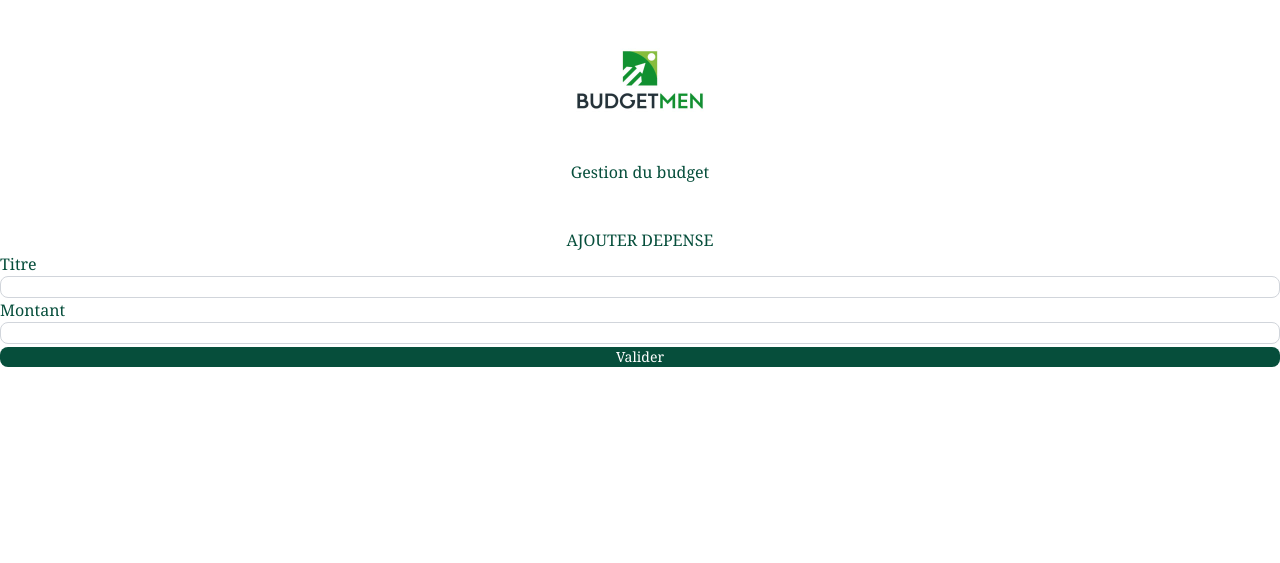
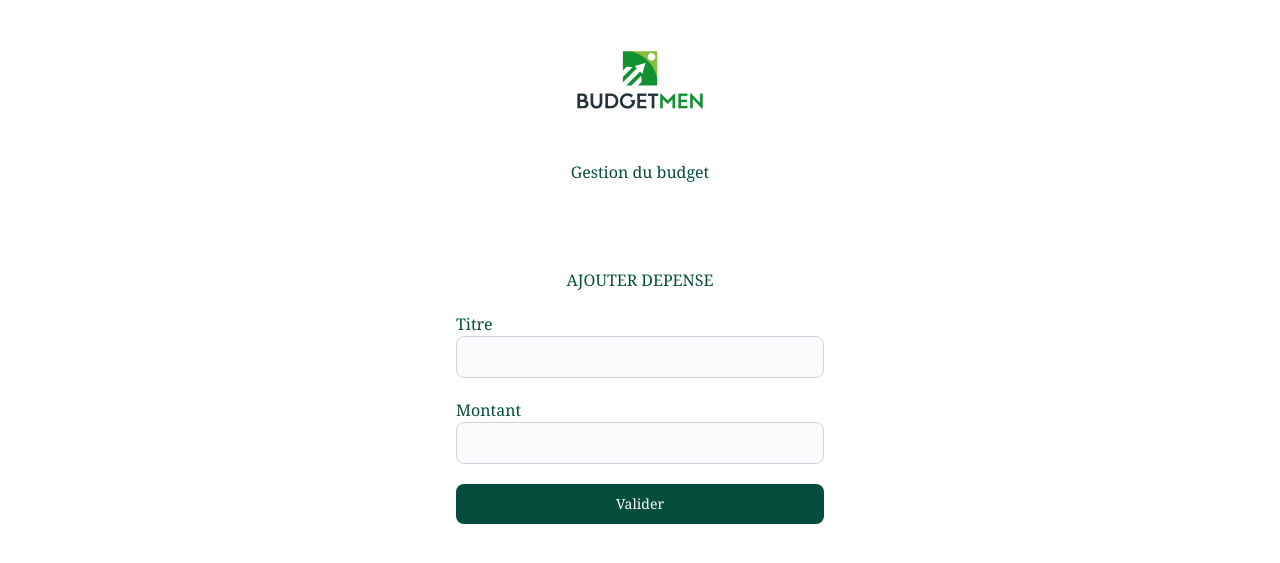
Before and after one commit to aminaozil/Gestion_budget, a Flask app: page /create_dep in a window 1280 px wide. Shown: the top 563 px of the page. Run offline with Flask 3, Linux system fonts and the light colour scheme; some libraries are stand-ins or nearby versions.

Commit message:
projet final

```diff
--- a/app.py
+++ b/app.py
@@ -90,14 +90,12 @@ def update(id):
     if request.method == "POST":
         depense.titre_depense = request.form['titre_depense']
         depense.montant_depense = request.form['montant_depense']
-
         try:
             db.session.commit()
-            flash("La modification a reussi !!")
+            flash("Modification fait avec success", "success")
             return redirect("/")
         except Exception:
-            print("erreur")
-
+            print("erreur est pro")
     return render_template("/depense/update.html", depense=depense)
 
 
--- a/static/css/main.css
+++ b/static/css/main.css
@@ -632,6 +632,10 @@ video {
   margin: 1.25rem;
 }
 
+.m-8 {
+  margin: 2rem;
+}
+
 .mx-auto {
   margin-left: auto;
   margin-right: auto;
@@ -643,6 +647,10 @@ video {
 
 .mb-4 {
   margin-bottom: 1rem;
+}
+
+.mb-5 {
+  margin-bottom: 1.25rem;
 }
 
 .ms-0 {
@@ -667,6 +675,11 @@ video {
 
 .grid {
   display: grid;
+}
+
+.size-16 {
+  width: 4rem;
+  height: 4rem;
 }
 
 .size-6 {
@@ -714,8 +727,16 @@ video {
   min-width: 16rem;
 }
 
+.max-w-10 {
+  max-width: 2.5rem;
+}
+
 .max-w-40 {
   max-width: 10rem;
+}
+
+.max-w-md {
+  max-width: 28rem;
 }
 
 .border-collapse {
@@ -803,6 +824,11 @@ video {
   background-color: rgb(6 78 59 / var(--tw-bg-opacity, 1));
 }
 
+.bg-gray-50 {
+  --tw-bg-opacity: 1;
+  background-color: rgb(249 250 251 / var(--tw-bg-opacity, 1));
+}
+
 .bg-green-100 {
   --tw-bg-opacity: 1;
   background-color: rgb(220 252 231 / var(--tw-bg-opacity, 1));
@@ -826,6 +852,10 @@ video {
   padding: 0.5rem;
 }
 
+.p-2\.5 {
+  padding: 0.625rem;
+}
+
 .px-3 {
   padding-left: 0.75rem;
   padding-right: 0.75rem;
@@ -836,9 +866,19 @@ video {
   padding-right: 1rem;
 }
 
+.px-5 {
+  padding-left: 1.25rem;
+  padding-right: 1.25rem;
+}
+
 .py-2 {
   padding-top: 0.5rem;
   padding-bottom: 0.5rem;
+}
+
+.py-2\.5 {
+  padding-top: 0.625rem;
+  padding-bottom: 0.625rem;
 }
 
 .py-3 {
@@ -846,8 +886,24 @@ video {
   padding-bottom: 0.75rem;
 }
 
+.pb-10 {
+  padding-bottom: 2.5rem;
+}
+
+.pl-10 {
+  padding-left: 2.5rem;
+}
+
 .pl-11 {
   padding-left: 2.75rem;
+}
+
+.pr-10 {
+  padding-right: 2.5rem;
+}
+
+.pt-10 {
+  padding-top: 2.5rem;
 }
 
 .pt-5 {
@@ -881,6 +937,14 @@ video {
   line-height: 1.75rem;
 }
 
+.font-bold {
+  font-weight: 700;
+}
+
+.font-medium {
+  font-weight: 500;
+}
+
 .leading-tight {
   line-height: 1.25;
 }
@@ -893,6 +957,11 @@ video {
 .text-emerald-900 {
   --tw-text-opacity: 1;
   color: rgb(6 78 59 / var(--tw-text-opacity, 1));
+}
+
+.text-gray-900 {
+  --tw-text-opacity: 1;
+  color: rgb(17 24 39 / var(--tw-text-opacity, 1));
 }
 
 .text-green-500 {
@@ -965,6 +1064,10 @@ video {
 @media (min-width: 640px) {
   .sm\:inline {
     display: inline;
+  }
+
+  .sm\:w-full {
+    width: 100%;
   }
 
   .sm\:grid-cols-1 {
--- a/tailwind.config.js
+++ b/tailwind.config.js
@@ -1,6 +1,9 @@
 /**@type {import('tailwindcss').Config} */
 module.exports = {
-  content: ["./templates/*"],
+  content: ["./templates/*",
+            "./templates/*/**"
+
+  ],
   theme: {
     extend: {},
   },
--- a/templates/base.html
+++ b/templates/base.html
@@ -4,7 +4,7 @@
     <meta charset="UTF-8">
     <meta name="viewport" content="width=device-width, initial-scale=1.0">
     <link rel="stylesheet" href="{{ url_for('static', filename='../static/css/main.css') }}">
-    <title>Document</title>
+    <title>Gestion Budget </title>
 </head>
 <body class="bg-write-100 font-serif">
     {% block content %}
--- a/templates/depense/create_depense.html
+++ b/templates/depense/create_depense.html
@@ -1,4 +1,4 @@
-{% extends "./base.html" %}
+{% extends "././base.html" %}
 
 {% block content %}
   {% include "logo.html" %}
--- a/templates/depense/index_depense.html
+++ b/templates/depense/index_depense.html
@@ -19,7 +19,7 @@
         {% for depense in depenses %}
         <tbody>
           <tr>
-            <td class="border border-slate-300 px-4 py-2 "><a class="hover:text-[#D1C000]" href="/update/{{depense.titre_montant}}">{{ depense.titre_depense }}</a></td>
+            <td class="border border-slate-300 px-4 py-2 "><a class="hover:text-[#D1C000]" href="/update/{{depense.id}}/">{{ depense.titre_depense }}</a></td>
             <td class="border border-slate-300 px-4 py-2"><a class="hover:text-[#D1C000]" href="">{{ depense.montant_depense}}</a></td>
 
             <td class="border border-slate-300 px-4 py-2">
--- a/templates/depense/update.html
+++ b/templates/depense/update.html
@@ -2,17 +2,17 @@
 
 {% block content %}
 {% include "logo.html" %}
-<form action="/update_depense/{{depense.id}}" method="POST"
+<form action="/update/{{depense.id}}" method="POST"
   class="max-w-md mx-auto  m-8 pb-10 pt-10 pr-10 pl-10">
   <h1 class="mb-5 text-emerald-900 text-center" >MODIFIER REVENU</h1>
 
   <label for="Titre" class="text-emerald-900 size-16">Titre</label>
   <div class="mb-5">
-    <input type="text" value="{{ depense.titre_depense }}" id="titre" name="titre" class="bg-gray-50 border border-gray-300 text-gray-900 text-sm rounded-lg focus:ring-blue-500 focus:border-blue-500 block w-full p-2.5 dark:bg-gray-700 dark:border-gray-600 dark:placeholder-gray-400 dark:text-white dark:focus:ring-blue-500 dark:focus:border-blue-500"  required />
+    <input type="text" value="{{ depense.titre_depense }}" id="titre_depense" name="titre_depense" class="bg-gray-50 border border-gray-300 text-gray-900 text-sm rounded-lg focus:ring-blue-500 focus:border-blue-500 block w-full p-2.5 dark:bg-gray-700 dark:border-gray-600 dark:placeholder-gray-400 dark:text-white dark:focus:ring-blue-500 dark:focus:border-blue-500"  required />
   </div>
   <label for="Montant" class="text-emerald-900 size-16">Montant</label>
   <div class="mb-5">
-    <input type="number" value="{{ depense.montant_depense }}" id="montant" name="montant" class="bg-gray-50 border border-gray-300 text-gray-900 text-sm rounded-lg focus:ring-blue-500 focus:border-blue-500 block w-full p-2.5 dark:bg-gray-700 dark:border-gray-600 dark:placeholder-gray-400 dark:text-white dark:focus:ring-blue-500 dark:focus:border-blue-500"  required />
+    <input type="number" value="{{ depense.montant_depense }}" id="montant_depense" name="montant_depense" class="bg-gray-50 border border-gray-300 text-gray-900 text-sm rounded-lg focus:ring-blue-500 focus:border-blue-500 block w-full p-2.5 dark:bg-gray-700 dark:border-gray-600 dark:placeholder-gray-400 dark:text-white dark:focus:ring-blue-500 dark:focus:border-blue-500"  required />
   </div>
 
   <button type="submit" class="text-white  bg-emerald-900 hover: bg-emerald-800focus:ring-4 focus:outline-none focus:ring-blue-300 font-medium rounded-lg text-sm w-full sm:w-full px-5 py-2.5 text-center dark:bg-blue-600 dark:hover:bg-blue-700 dark:focus:ring-blue-800 ">Modifier</button>
--- a/templates/revenu/index_revenu.html
+++ b/templates/revenu/index_revenu.html
@@ -72,7 +72,7 @@
           {% endif %}
            &nbsp;&nbsp;
           {% for page_num in revenus.iter_pages() %}
-
+          &nbsp;&nbsp;&nbsp;
           <!--  Check if the page number exists (not None) -->
            {% if page_num %}
 
```
Also changed, not shown: other parts of static/css/main.css (+105 -0 lines), templates/index.html (+6 -6 lines).
